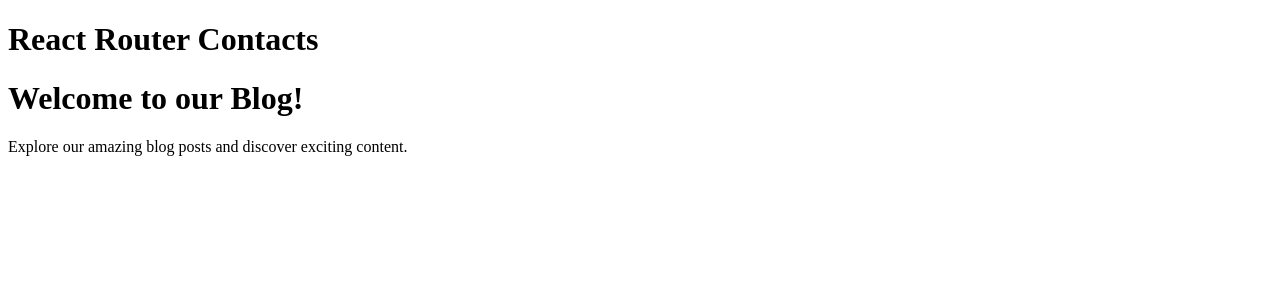
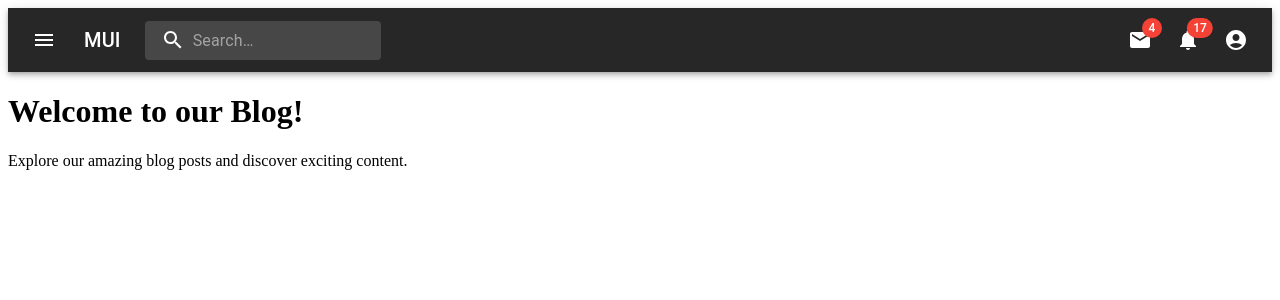
Before and after one commit to Yonatan-Lavie/personal-blog-client, a React (Create React App) app: page / in a window 1280 px wide. Shown: the top 300 px of the page. Built offline with nearby package versions, Linux system fonts and the light colour scheme.

Commit message:
Step 7 - Task 7.2: Implement Navigation Bar Add Navigation Bar to router

```diff
--- a/src/components/Header/Navigation.tsx
+++ b/src/components/Header/Navigation.tsx
@@ -0,0 +1,276 @@
+import * as React from 'react';
+import { styled, alpha } from '@mui/material/styles';
+import AppBar from '@mui/material/AppBar';
+import Box from '@mui/material/Box';
+import Toolbar from '@mui/material/Toolbar';
+import IconButton from '@mui/material/IconButton';
+import Typography from '@mui/material/Typography';
+import InputBase from '@mui/material/InputBase';
+import Badge from '@mui/material/Badge';
+import MenuItem from '@mui/material/MenuItem';
+import Menu from '@mui/material/Menu';
+import MenuIcon from '@mui/icons-material/Menu';
+import SearchIcon from '@mui/icons-material/Search';
+import AccountCircle from '@mui/icons-material/AccountCircle';
+import MailIcon from '@mui/icons-material/Mail';
+import NotificationsIcon from '@mui/icons-material/Notifications';
+import MoreIcon from '@mui/icons-material/MoreVert';
+import {
+  Link as RouterLink,
+  LinkProps as RouterLinkProps,
+  Route,
+  Routes,
+  MemoryRouter,
+  useLocation,
+} from 'react-router-dom';
+import { ListItem, ListItemIcon, ListItemText } from '@mui/material';
+
+const Search = styled('div')(({ theme }) => ({
+  position: 'relative',
+  borderRadius: theme.shape.borderRadius,
+  backgroundColor: alpha(theme.palette.common.white, 0.15),
+  '&:hover': {
+    backgroundColor: alpha(theme.palette.common.white, 0.25),
+  },
+  marginRight: theme.spacing(2),
+  marginLeft: 0,
+  width: '100%',
+  [theme.breakpoints.up('sm')]: {
+    marginLeft: theme.spacing(3),
+    width: 'auto',
+  },
+}));
+
+const SearchIconWrapper = styled('div')(({ theme }) => ({
+  padding: theme.spacing(0, 2),
+  height: '100%',
+  position: 'absolute',
+  pointerEvents: 'none',
+  display: 'flex',
+  alignItems: 'center',
+  justifyContent: 'center',
+}));
+
+const StyledInputBase = styled(InputBase)(({ theme }) => ({
+  color: 'inherit',
+  '& .MuiInputBase-input': {
+    padding: theme.spacing(1, 1, 1, 0),
+    // vertical padding + font size from searchIcon
+    paddingLeft: `calc(1em + ${theme.spacing(4)})`,
+    transition: theme.transitions.create('width'),
+    width: '100%',
+    [theme.breakpoints.up('md')]: {
+      width: '20ch',
+    },
+  },
+}));
+
+type Props = {}
+
+interface ListItemLinkProps {
+  icon?: React.ReactElement;
+  primary: string;
+  to: string;
+}
+
+const Link = React.forwardRef<HTMLAnchorElement, RouterLinkProps>(function Link(
+  itemProps,
+  ref,
+) {
+  return <RouterLink ref={ref} {...itemProps} role={undefined} />;
+});
+
+function ListItemLink(props: ListItemLinkProps) {
+  const { icon, primary, to } = props;
+
+  return (
+    <li>
+      <ListItem button component={Link} to={to}>
+        {icon ? <ListItemIcon>{icon}</ListItemIcon> : null}
+        <ListItemText primary={primary} />
+      </ListItem>
+    </li>
+  );
+}
+
+
+const Navigation = (props: Props) => {
+
+  const [anchorEl, setAnchorEl] = React.useState<null | HTMLElement>(null);
+  const [mobileMoreAnchorEl, setMobileMoreAnchorEl] =
+    React.useState<null | HTMLElement>(null);
+
+  const isMenuOpen = Boolean(anchorEl);
+  const isMobileMenuOpen = Boolean(mobileMoreAnchorEl);
+
+  const handleProfileMenuOpen = (event: React.MouseEvent<HTMLElement>) => {
+    setAnchorEl(event.currentTarget);
+  };
+
+  const handleMobileMenuClose = () => {
+    setMobileMoreAnchorEl(null);
+  };
+
+  const handleMenuClose = (to:string) => {
+    setAnchorEl(null);
+    handleMobileMenuClose();
+
+  };
+
+  const handleMobileMenuOpen = (event: React.MouseEvent<HTMLElement>) => {
+    setMobileMoreAnchorEl(event.currentTarget);
+  };
+
+  const menuId = 'primary-search-account-menu';
+  const renderMenu = (
+    <Menu
+      anchorEl={anchorEl}
+      anchorOrigin={{
+        vertical: 'top',
+        horizontal: 'right',
+      }}
+      id={menuId}
+      keepMounted
+      transformOrigin={{
+        vertical: 'top',
+        horizontal: 'right',
+      }}
+      open={isMenuOpen}
+      onClose={handleMenuClose}
+    >
+      <ListItemLink to="/profile" primary="Profile" />
+      <ListItemLink to="/account" primary="Account" />
+    </Menu>
+  );
+
+  const mobileMenuId = 'primary-search-account-menu-mobile';
+  const renderMobileMenu = (
+    <Menu
+      anchorEl={mobileMoreAnchorEl}
+      anchorOrigin={{
+        vertical: 'top',
+        horizontal: 'right',
+      }}
+      id={mobileMenuId}
+      keepMounted
+      transformOrigin={{
+        vertical: 'top',
+        horizontal: 'right',
+      }}
+      open={isMobileMenuOpen}
+      onClose={handleMobileMenuClose}
+    >
+      <MenuItem>
+        <IconButton size="large" aria-label="show 4 new mails" color="inherit">
+          <Badge badgeContent={4} color="error">
+            <MailIcon />
+          </Badge>
+        </IconButton>
+        <p>Messages</p>
+      </MenuItem>
+      <MenuItem>
+        <IconButton
+          size="large"
+          aria-label="show 17 new notifications"
+          color="inherit"
+        >
+          <Badge badgeContent={17} color="error">
+            <NotificationsIcon />
+          </Badge>
+        </IconButton>
+        <p>Notifications</p>
+      </MenuItem>
+      <MenuItem onClick={handleProfileMenuOpen}>
+        <IconButton
+          size="large"
+          aria-label="account of current user"
+          aria-controls="primary-search-account-menu"
+          aria-haspopup="true"
+          color="inherit"
+        >
+          <AccountCircle />
+        </IconButton>
+        <p>Profile</p>
+      </MenuItem>
+    </Menu>
+  );
+
+  return (
+    <Box sx={{ flexGrow: 1 }}>
+      <AppBar position="static">
+        <Toolbar>
+          <IconButton
+            size="large"
+            edge="start"
+            color="inherit"
+            aria-label="open drawer"
+            sx={{ mr: 2 }}
+          >
+            <MenuIcon />
+          </IconButton>
+          <Typography
+            variant="h6"
+            noWrap
+            component="div"
+            sx={{ display: { xs: 'none', sm: 'block' } }}
+          >
+            MUI
+          </Typography>
+          <Search>
+            <SearchIconWrapper>
+              <SearchIcon />
+            </SearchIconWrapper>
+            <StyledInputBase
+              placeholder="Search…"
+              inputProps={{ 'aria-label': 'search' }}
+            />
+          </Search>
+          <Box sx={{ flexGrow: 1 }} />
+          <Box sx={{ display: { xs: 'none', md: 'flex' } }}>
+            <IconButton size="large" aria-label="show 4 new mails" color="inherit">
+              <Badge badgeContent={4} color="error">
+                <MailIcon />
+              </Badge>
+            </IconButton>
+            <IconButton
+              size="large"
+              aria-label="show 17 new notifications"
+              color="inherit"
+            >
+              <Badge badgeContent={17} color="error">
+                <NotificationsIcon />
+              </Badge>
+            </IconButton>
+            <IconButton
+              size="large"
+              edge="end"
+              aria-label="account of current user"
+              aria-controls={menuId}
+              aria-haspopup="true"
+              onClick={handleProfileMenuOpen}
+              color="inherit"
+            >
+              <AccountCircle />
+            </IconButton>
+          </Box>
+          <Box sx={{ display: { xs: 'flex', md: 'none' } }}>
+            <IconButton
+              size="large"
+              aria-label="show more"
+              aria-controls={mobileMenuId}
+              aria-haspopup="true"
+              onClick={handleMobileMenuOpen}
+              color="inherit"
+            >
+              <MoreIcon />
+            </IconButton>
+          </Box>
+        </Toolbar>
+      </AppBar>
+      {renderMobileMenu}
+      {renderMenu}
+    </Box>
+  );
+}
+
+export default Navigation
--- a/src/routes.tsx
+++ b/src/routes.tsx
@@ -15,6 +15,7 @@ import {
   useRouteError,
 } from "react-router-dom";
 import Profile from './pages/Profile';
+import Navigation from './components/Header/Navigation';
 
 const router = createBrowserRouter([
   {
@@ -75,12 +76,6 @@ const router = createBrowserRouter([
       },
       {
         path: "/about",
-        element: <VideoIntegration />,
-        // loader: contactLoader,
-        // action: editAction
-      },
-      {
-        path: "/video",
         element: <About />,
         // loader: contactLoader,
         // action: editAction
@@ -102,15 +97,7 @@ export function Root() {
 
   return (
     <>
-      <div id="sidebar">
-        <h1>React Router Contacts</h1>
-        <div>
-
-        </div>
-        <nav>
-
-        </nav>
-      </div>
+      <Navigation />
       <div id="detail">
         <Outlet />
       </div>
```
